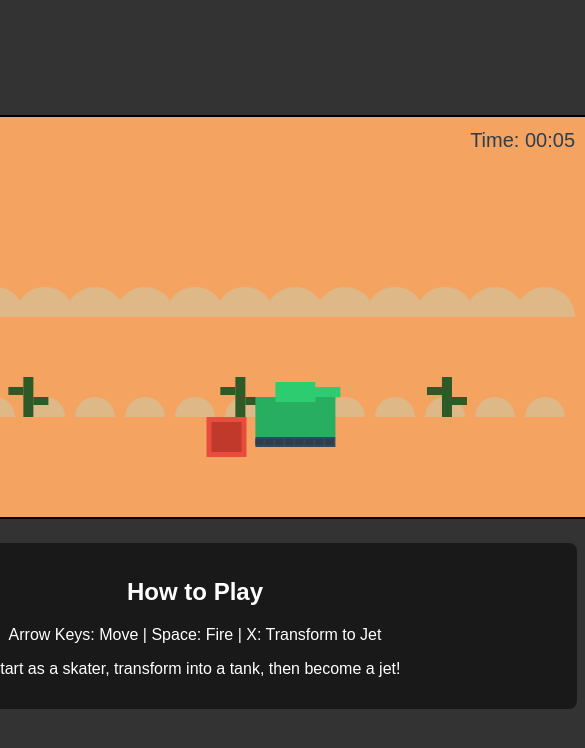
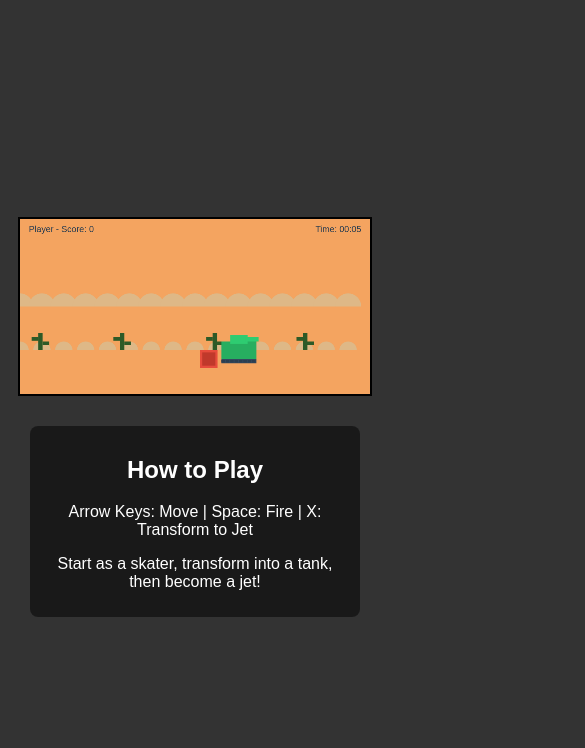
Before and after one commit to razhzq/morph-game, a website: page index.html in a window 390 px wide. Shown: the whole page, 585 px wide, since content can reach past the window. Drawn offline with Linux system fonts and the light colour scheme.

Commit message:
fix prod issue blank

```diff
--- a/game.js
+++ b/game.js
@@ -4,6 +4,21 @@ const ctx = canvas.getContext('2d');
 // Set canvas size
 canvas.width = 800;
 canvas.height = 400;
+
+// Handle window resize
+function resizeCanvas() {
+    const container = document.getElementById('gameContainer');
+    const maxWidth = Math.min(container.clientWidth - 40, 800); // 40px for padding
+    const scale = maxWidth / 800;
+
+    // Maintain aspect ratio
+    canvas.style.width = `${maxWidth}px`;
+    canvas.style.height = `${400 * scale}px`;
+}
+
+// Initial resize and add listener
+resizeCanvas();
+window.addEventListener('resize', resizeCanvas);
 
 // Game state
 let player = null;
--- a/index.html
+++ b/index.html
@@ -9,6 +9,7 @@
     <style>
         body {
             margin: 0;
+            padding: 0;
             display: flex;
             justify-content: center;
             align-items: center;
@@ -16,12 +17,19 @@
             background: #333;
             font-family: Arial, sans-serif;
         }
+        #gameContainer {
+            display: flex;
+            flex-direction: column;
+            align-items: center;
+            gap: 20px;
+            padding: 20px;
+            max-width: 100%;
+        }
         canvas {
             background: #fff;
             border: 2px solid #000;
-        }
-        #gameContainer {
-            text-align: center;
+            max-width: 100%;
+            height: auto;
         }
         #instructions {
             color: #fff;
@@ -30,6 +38,17 @@
             background: rgba(0, 0, 0, 0.5);
             border-radius: 8px;
             max-width: 800px;
+            text-align: center;
+        }
+        @media (max-width: 820px) {
+            canvas {
+                width: 100%;
+                height: auto;
+            }
+            #instructions {
+                margin: 10px;
+                padding: 10px;
+            }
         }
     </style>
 </head>
@@ -42,6 +61,6 @@
             <p>Start as a skater, transform into a tank, then become a jet!</p>
         </div>
     </div>
-    <script src="game.js"></script>
+    <script src="./game.js"></script>
 </body>
 </html>
```
Also changed, not shown: vercel.json.
